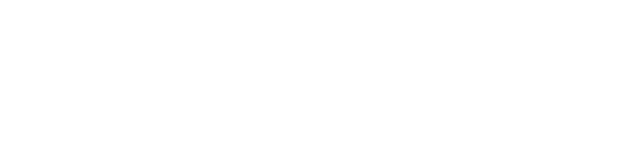
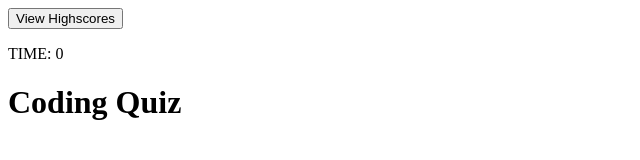
Before and after one commit to jrettinger/Code-Quiz, a plain HTML site: page index.html in a window 1280 px wide. Shown: the whole page, without its empty margins (0-640 px from the left). Drawn offline with Linux system fonts and the light colour scheme.

Commit message:
added header HTML

```diff
--- a/index.html
+++ b/index.html
@@ -8,8 +8,21 @@
     <link rel="stylesheet" href=".assets/css/style.css" />
 </head>
 <body>
+    <header>
+        <div>
+        <a href="highscores.html"><button class="scores-header" id="view-high-scores">View Highscores</button></a>
+        </div>
+        <div class="timer">
+        <p>TIME:
+            <span id="timer">0</span>
+            </div>
+        </p>
+        </div>
+    </header>
 
+    <div class="middle">
+        <h1 id = "title">Coding Quiz</h1>
 
-<script></script>
+<script src=".assets/js/script.js"></script>
 </body>
 </html>
```
Also changed, not shown: .assets/js/script.js (added).
